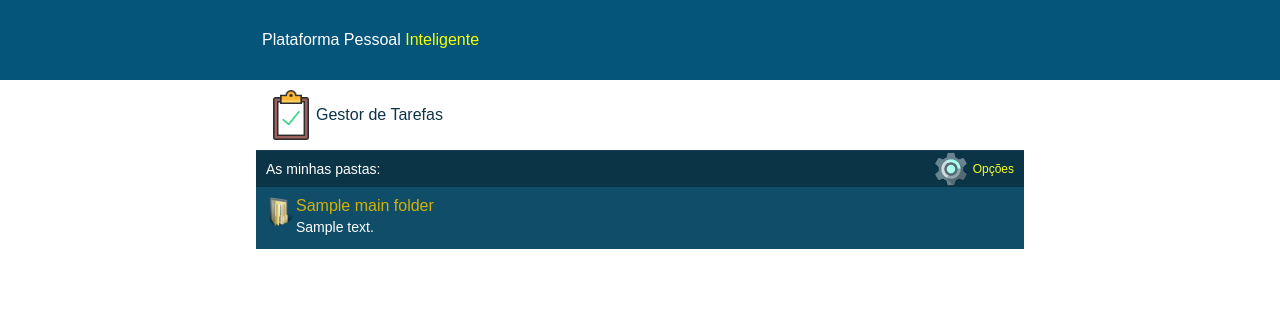
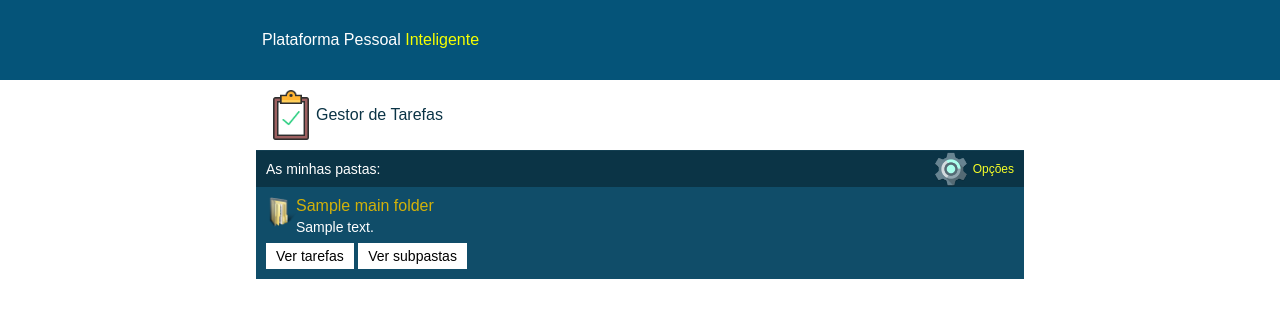
Before and after one commit to Pablo-Camara/simple-task-manager-with-php-symfony-javascript, a Symfony app: template templates/task_manager/folders.html.twig in a window 1280 px wide. Shown: the top 318 px of the page. Run offline with Twig, Linux system fonts and the light colour scheme; the template is opened without the code that fills it: most values are stand-ins (such as "Sample title", 1, 10 or a date in 2020); some libraries are stand-ins or nearby versions.

Commit message:
Add buttons to folder item

```diff
--- a/templates/task_manager/folders.html.twig
+++ b/templates/task_manager/folders.html.twig
@@ -34,14 +34,20 @@
         <div class="dashboard-list-items">
           {% if main_folders|length > 0 %}
             {% for folder in main_folders %}
-              <a class="item" href="{{ path('task-manager-folder-tasks', { folder: folder.id }) }}">
+              <div class="item">
                 <div class="item-line">
                   <span class="icon folder-icon"></span> {{ folder.name }}
                 </div>
                 <div class="item-line white smaller pl30">
                   {{ folder.description }}
                 </div>
-              </a>
+
+                <div class="item-line buttons">
+                  <a href="{{ path('task-manager-folder-tasks', { folder: folder.id }) }}"  class="btn">Ver tarefas</a>
+                  <a href="{{ path('task-manager-folder-subfolders', {folder: folder.id}) }}" class="btn">Ver subpastas</a>
+                </div>
+
+              </div>
             {% endfor %}
           {% else %}
             <div class="message">
```
